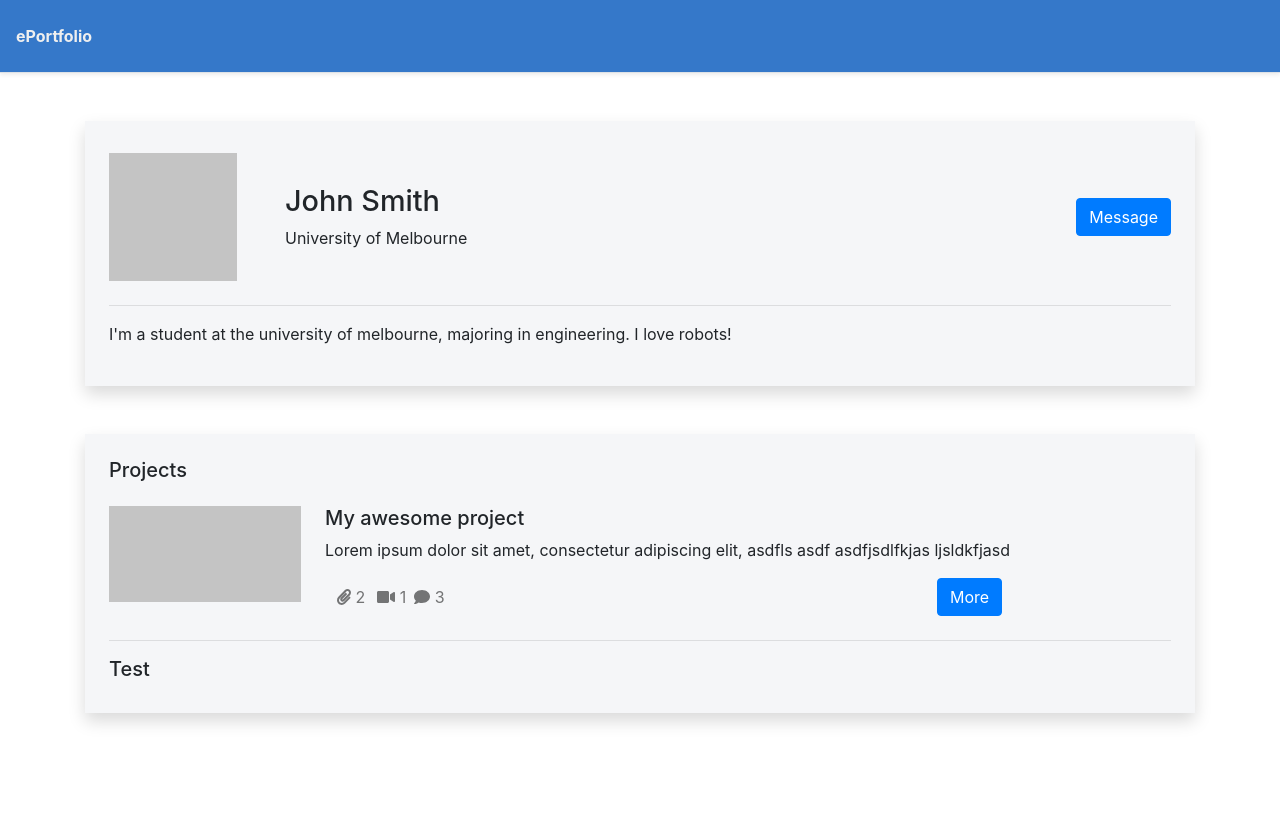
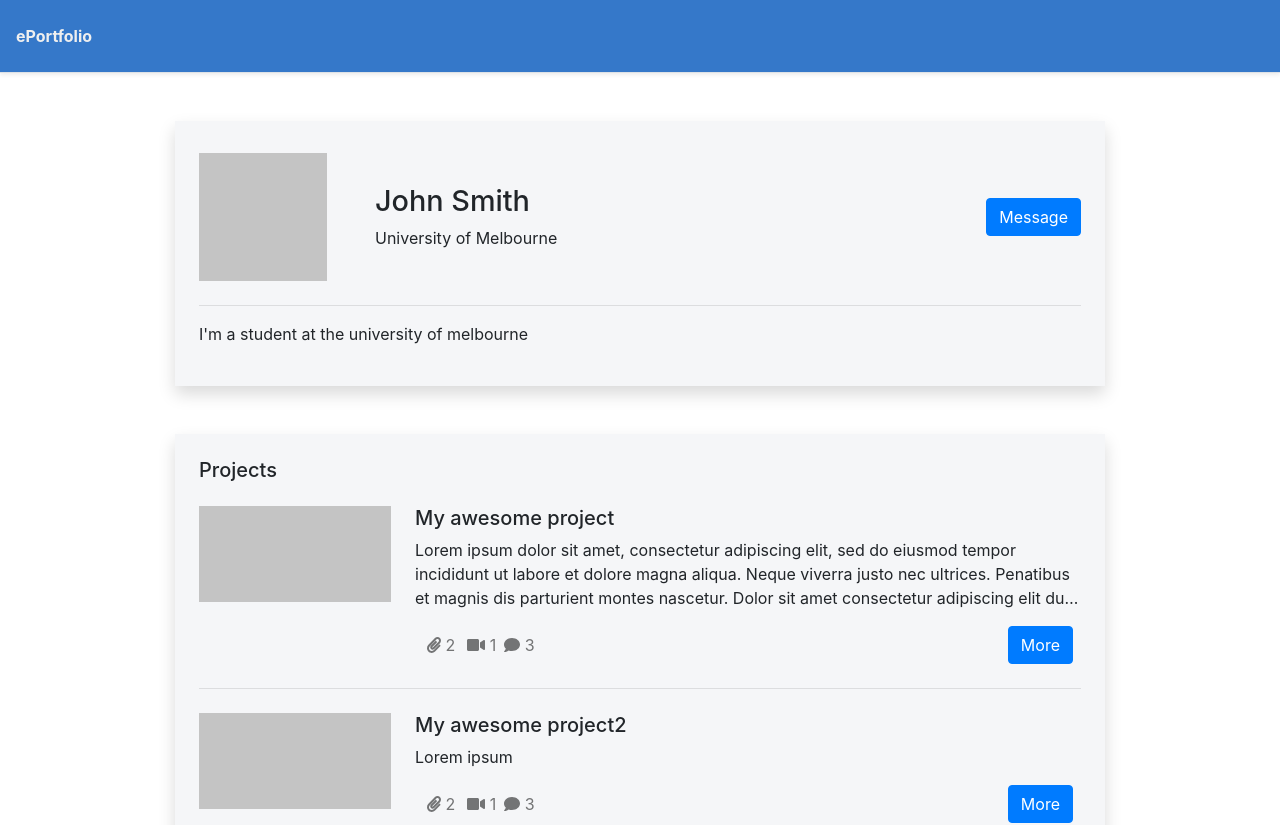
Before and after one commit to YanZhangBeef/IT-Project, a React (Create React App) app in the folder eportfolio/: page / in a window 1280 px wide. Shown: the top 825 px of the page. Before the commit the page ends 800 px from the top, so only its background shows below. Built offline with nearby package versions, Linux system fonts and the light colour scheme.

Commit message:
added new card components

```diff
--- a/eportfolio/src/App.css
+++ b/eportfolio/src/App.css
@@ -7,9 +7,9 @@
   pointer-events: none;
 }
 
-@media (prefers-reduced-motion: no-preference) {
-  .App-logo {
-    animation: App-logo-spin infinite 20s linear;
+@media (min-width: 1200px) {
+  .container {
+    max-width: 960px!important;
   }
 }
 
--- a/eportfolio/src/App.js
+++ b/eportfolio/src/App.js
@@ -7,17 +7,19 @@ import Navbar from './Navbar';
 import ContentPage from './ContentPage';
 import ProfilePage from './ProfilePage';
 
+import {fakeProfile, fakeContent} from './TestData';
+
 function App() {
   return (
     <React.Fragment>
       <Navbar />
       <Switch>
         <Route path="/content">
-          <ContentPage />
+          <ContentPage {...fakeContent}/>
         </Route>
 
         <Route path="/">
-          <ProfilePage />
+          <ProfilePage {...fakeProfile}/>
         </Route>
       </Switch>
 
--- a/eportfolio/src/ContentPage.css
+++ b/eportfolio/src/ContentPage.css
@@ -8,10 +8,3 @@
     font-size: 1.1rem;
     line-height: 2.7rem;
 }
-
-
-@media (min-width: 1200px) {
-    #special {
-      max-width: 960px;
-    }
-  }
--- a/eportfolio/src/ContentPage.js
+++ b/eportfolio/src/ContentPage.js
@@ -6,16 +6,16 @@ export default function ContentPage(props) {
     return (
         <div id ="special" class="container mt-4">
             <div class="row m-1">
-                <h1>My awesome project</h1>
+                <h1>{props.title}</h1>
             </div>
             <div class="row m-1 mb-3">
-                <span>John Smith</span>
+                <span>{`${props.firstName} ${props.lastName}`}</span>
             </div>
 
 
             <img class="content-image m-1" src="https://images.unsplash.com/photo-1563805042-7684c019e1cb"/>
             <p class="content-text m-1 my-5">
-            Lorem ipsum dolor sit amet, consectetur adipiscing elit, sed do eiusmod tempor incididunt ut labore et dolore magna aliqua. Neque viverra justo nec ultrices. Penatibus et magnis dis parturient montes nascetur. Dolor sit amet consectetur adipiscing elit duis tristique sollicitudin nibh. Pulvinar proin gravida hendrerit lectus a. Arcu non odio euismod lacinia at. Gravida cum sociis natoque penatibus et magnis dis. Sed turpis tincidunt id aliquet risus feugiat in ante metus. Sed adipiscing diam donec adipiscing tristique risus nec feugiat in. Elit at imperdiet dui accumsan sit amet nulla facilisi. Scelerisque felis imperdiet proin fermentum leo. Vehicula ipsum a arcu cursus. Euismod in pellentesque massa placerat. Nec nam aliquam sem et tortor consequat id porta. Sit amet risus nullam eget felis eget nunc lobortis mattis. Mi eget mauris pharetra et.
+                {props.description}
             </p>
             <h2 class="m-1">Artefacts</h2>
             <div class="m-1 my-5">
--- a/eportfolio/src/ProfilePage.css
+++ b/eportfolio/src/ProfilePage.css
@@ -2,43 +2,3 @@
     background: #f5f6f8!important;
 
 }
-
-.profile {
-    display: flex;
-    align-items: center;
-}
-
-.profile-image {
-    width: 8rem;
-    height: 8rem;
-    background: #c4c4c4;
-}
-
-.profile-name {
-    font-size: 1.8rem;
-}
-
-.profile-tagline{
-    font-size: 1rem;
-}
-
-.section {
-    display: flex;
-}
-
-.section-image {
-    width: 12rem;
-    height: 6rem;
-    background: #c4c4c4;
-    flex-shrink: 0;
-}
-
-.section-footer {
-    display: flex;
-    justify-content: space-between;
-    align-items: center;
-}
-
-.section-icons {
-    color: #737475;
-}
--- a/eportfolio/src/ProfilePage.js
+++ b/eportfolio/src/ProfilePage.js
@@ -1,60 +1,21 @@
 import React from 'react';
-import { FontAwesomeIcon } from '@fortawesome/react-fontawesome';
-import {faPaperclip, faVideo, faComment} from '@fortawesome/free-solid-svg-icons';
+
 
 import './ProfilePage.css'
-
-
+import ProfileCard from './components/ProfileCard';
+import SectionCard from './components/SectionCard';
 
 export default function ProfilePage(props) {
     return (
-        <div class="container mt-5">
+        <div class="container my-5">
 
-            <div class="section-card shadow p-4 mt-5">
-                <div class="profile my-2 mb-4">
-                    <div class="profile-image mr-5">
+            <ProfileCard {...props.profile} />
+            {
+                props.sections.map(section =>
+                    <SectionCard key={section.sectionId} {...section} />
+                )
+            }
 
-                    </div>
-                    <div class="profile-content">
-                        <h1 class="profile-name">John Smith</h1>
-                        <span class="profile-tagline">University of Melbourne</span>
-                    </div>
-
-                    <div class="profile-message ml-auto">
-                        <button class="btn btn-primary">Message</button>
-
-                    </div>
-
-                </div>
-                <hr/>
-                <p>I'm a student at the university of melbourne, majoring in engineering. I love robots!</p>
-
-            </div>
-
-            <div class="section-card shadow p-4 mt-5">
-                <h5>Projects</h5>
-                <div class="section my-4">
-                    <div class="section-image mr-4">
-
-                    </div>
-                    <div class="section-content">
-                        <h5>My awesome project</h5>
-                        <p>Lorem ipsum dolor sit amet, consectetur adipiscing elit, asdfls asdf asdfjsdlfkjas ljsldkfjasd</p>
-                        <div class="section-footer mx-2">
-                            <div class="section-icons">
-                                <span class="mx-1"><FontAwesomeIcon icon={faPaperclip}/> 2</span>
-                                <span class="mx-1 ml-2"><FontAwesomeIcon icon={faVideo}/> 1</span>
-                                <span class="mx-1"><FontAwesomeIcon icon={faComment}/> 3</span>
-                            </div>
-                            <button class="btn btn-primary">More</button>
-                        </div>
-                    </div>
-
-                </div>
-                <hr/>
-                <h5>Test</h5>
-
-            </div>
         </div>
     );
 }
--- /dev/null
+++ b/eportfolio/src/TestData.js
@@ -0,0 +1,49 @@
+export const fakeProfile = {
+    profile: {
+        firstName: "John",
+        lastName: "Smith",
+        tagline: "University of Melbourne",
+        about: "I'm a student at the university of melbourne"
+    },
+    sections: [{
+        sectionId: "1",
+        title: "Projects",
+        content: [
+            {
+                contentId: "1",
+                title: "My awesome project",
+                description: "Lorem ipsum dolor sit amet, consectetur adipiscing elit, sed do eiusmod tempor incididunt ut labore et dolore magna aliqua. Neque viverra justo nec ultrices. Penatibus et magnis dis parturient montes nascetur. Dolor sit amet consectetur adipiscing elit duis tristique sollicitudin nibh. Pulvinar proin gravida hendrerit lectus a. Arcu non odio euismod lacinia at. Gravida cum sociis natoque penatibus et magnis dis. Sed turpis tincidunt id aliquet risus feugiat in ante metus. Sed adipiscing diam donec adipiscing tristique risus nec feugiat in. Elit at imperdiet dui accumsan sit amet nulla facilisi. Scelerisque felis imperdiet proin fermentum leo. Vehicula ipsum a arcu cursus. Euismod in pellentesque massa placerat. Nec nam aliquam sem et tortor consequat id porta. Sit amet risus nullam eget felis eget nunc lobortis mattis. Mi eget mauris pharetra et."
+            },
+            {
+                contentId: "2",
+                title: "My awesome project2",
+                description: "Lorem ipsum"
+            }
+        ]
+    },
+    {
+        sectionId: "2",
+        title: "Work Experience",
+        content: [
+            {
+                contentId: "3",
+                title: "Customer service",
+                description: "Lorem ipsum"
+            },
+            {
+                contentId: "4",
+                title: "Tutor",
+                description: "Lorem ipsum"
+            }
+        ]
+    }
+    ]
+}
+
+export const fakeContent = {
+    firstName: "John",
+    lastName: "Smith",
+    contentId: "3",
+    title: "My awesome project",
+    description: "Lorem ipsum dolor sit amet, consectetur adipiscing elit, sed do eiusmod tempor incididunt ut labore et dolore magna aliqua. Neque viverra justo nec ultrices. Penatibus et magnis dis parturient montes nascetur. Dolor sit amet consectetur adipiscing elit duis tristique sollicitudin nibh. Pulvinar proin gravida hendrerit lectus a. Arcu non odio euismod lacinia at. Gravida cum sociis natoque penatibus et magnis dis. Sed turpis tincidunt id aliquet risus feugiat in ante metus. Sed adipiscing diam donec adipiscing tristique risus nec feugiat in. Elit at imperdiet dui accumsan sit amet nulla facilisi. Scelerisque felis imperdiet proin fermentum leo. Vehicula ipsum a arcu cursus. Euismod in pellentesque massa placerat. Nec nam aliquam sem et tortor consequat id porta. Sit amet risus nullam eget felis eget nunc lobortis mattis. Mi eget mauris pharetra et."
+}
--- a/eportfolio/src/components/ProfileCard.css
+++ b/eportfolio/src/components/ProfileCard.css
@@ -0,0 +1,18 @@
+.profile {
+    display: flex;
+    align-items: center;
+}
+
+.profile-image {
+    width: 8rem;
+    height: 8rem;
+    background: #c4c4c4;
+}
+
+.profile-name {
+    font-size: 1.8rem;
+}
+
+.profile-tagline{
+    font-size: 1rem;
+}
--- a/eportfolio/src/components/ProfileCard.js
+++ b/eportfolio/src/components/ProfileCard.js
@@ -0,0 +1,27 @@
+import React from 'react';
+
+import './ProfileCard.css';
+export default function ProfileCard(props) {
+    return (
+        <div class="section-card shadow p-4 mt-5">
+                <div class="profile my-2 mb-4">
+                    <div class="profile-image mr-5">
+
+                    </div>
+                    <div class="profile-content">
+                        <h1 class="profile-name">{`${props.firstName} ${props.lastName}`}</h1>
+                        <span class="profile-tagline">{props.tagline}</span>
+                    </div>
+
+                    <div class="profile-message ml-auto">
+                        <button class="btn btn-primary">Message</button>
+
+                    </div>
+
+                </div>
+                <hr/>
+                <p>{props.about}</p>
+
+            </div>
+    )
+}
--- a/eportfolio/src/components/SectionCard.css
+++ b/eportfolio/src/components/SectionCard.css
@@ -0,0 +1,31 @@
+.section {
+    display: flex;
+}
+
+.section-image {
+    width: 12rem;
+    height: 6rem;
+    background: #c4c4c4;
+    flex-shrink: 0;
+}
+
+.section-footer {
+    display: flex;
+    justify-content: space-between;
+    align-items: center;
+}
+
+.section-content {
+    flex-grow: 1;
+}
+
+.section-description{
+    overflow: hidden;
+    display: -webkit-box;
+    -webkit-line-clamp: 3;
+    -webkit-box-orient: vertical;
+}
+
+.section-icons {
+    color: #737475;
+}
--- a/eportfolio/src/components/SectionCard.js
+++ b/eportfolio/src/components/SectionCard.js
@@ -0,0 +1,40 @@
+import React from 'react';
+import { FontAwesomeIcon } from '@fortawesome/react-fontawesome';
+import {faPaperclip, faVideo, faComment} from '@fortawesome/free-solid-svg-icons';
+
+import './SectionCard.css';
+
+export default function SectionCard(props) {
+    return (
+            <div class="section-card shadow p-4 mt-5">
+                <h5>{props.title}</h5>
+                {
+                    props.content.map((item, index) =>
+                        [
+                            (index !== 0) ? <hr/> : null,
+
+                            <div key={item.contentId} class="section my-4">
+                                <div class="section-image mr-4">
+
+                                </div>
+                                <div class="section-content">
+                                    <h5>{item.title}</h5>
+                                    <p class="section-description">{item.description}</p>
+                                    <div class="section-footer mx-2">
+                                        <div class="section-icons">
+                                            <span class="mx-1"><FontAwesomeIcon icon={faPaperclip}/> 2</span>
+                                            <span class="mx-1 ml-2"><FontAwesomeIcon icon={faVideo}/> 1</span>
+                                            <span class="mx-1"><FontAwesomeIcon icon={faComment}/> 3</span>
+                                        </div>
+                                        <button class="btn btn-primary">More</button>
+                                    </div>
+                                </div>
+
+                            </div>
+                        ]
+                    )
+                }
+
+            </div>
+    )
+}
```
